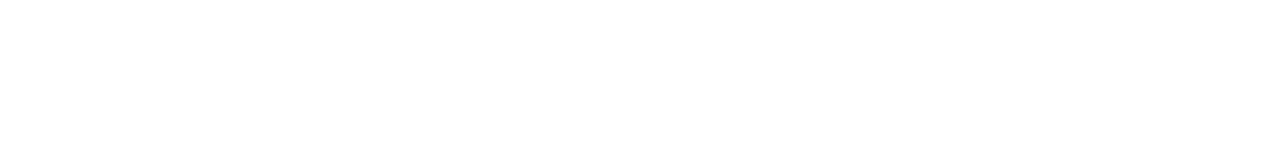
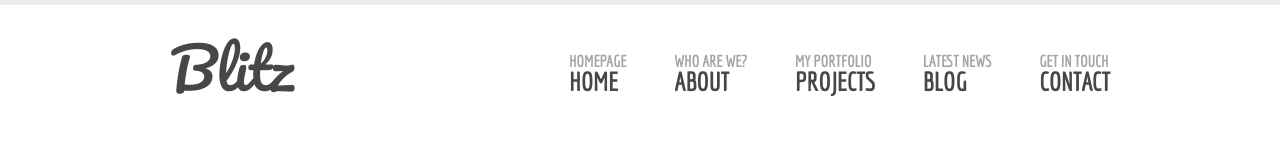
Before and after one commit to AlejandroR17/newWebSite, a plain HTML site: page index.html in a window 1280 px wide. Drawn offline with Linux system fonts and the light colour scheme.

Commit message:
Header is complete and done

```diff
--- a/index.html
+++ b/index.html
@@ -4,10 +4,34 @@
     <meta charset="UTF-8">
     <meta name="viewport" content="width=device-width, initial-scale=1.0">
     <meta http-equiv="X-UA-Compatible" content="ie=edge">
-    <link type="stylesheet" href="styles.css">
     <title>Document</title>
+    <link rel="stylesheet" href="styles.css">
+    <link href="https://fonts.googleapis.com/css?family=Economica|Pacifico&display=swap" rel="stylesheet">
 </head>
 <body>
 
+    <header class="page-header">
+        <div class="fixed-width">
+            <em class="logo">Blitz</em>
+            <nav>
+                <ul>
+                    <li><a href="#">Homepage<em>Home</em></a></li>
+                    <li><a href="#">Who are we?<em>About</em></a></li>
+                    <li><a href="#">My portfolio<em>Projects</em></a></li>
+                    <li><a href="#">Latest news<em>Blog</em></a></li>
+                    <li><a href="#">Get in touch<em>Contact</em></a></li>
+                </ul>
+            </nav>
+            <div class="clearfix"></div>
+
+        </div>
+    </header>
+
+    <section>
+
+    </section>
+
+    <footer>
+    </footer>
 </body>
 </html>
--- a/styles.css
+++ b/styles.css
@@ -0,0 +1,143 @@
+/* http://meyerweb.com/eric/tools/css/reset/
+   v2.0 | 20110126
+   License: none (public domain)
+*/
+
+html, body, div, span, applet, object, iframe,
+h1, h2, h3, h4, h5, h6, p, blockquote, pre,
+a, abbr, acronym, address, big, cite, code,
+del, dfn, em, img, ins, kbd, q, s, samp,
+small, strike, strong, sub, sup, tt, var,
+b, u, i, center,
+dl, dt, dd, ol, ul, li,
+fieldset, form, label, legend,
+table, caption, tbody, tfoot, thead, tr, th, td,
+article, aside, canvas, details, embed,
+figure, figcaption, footer, header, hgroup,
+menu, nav, output, ruby, section, summary,
+time, mark, audio, video {
+	margin: 0;
+	padding: 0;
+	border: 0;
+	font-size: 100%;
+	font: inherit;
+	vertical-align: baseline;
+}
+/* HTML5 display-role reset for older browsers */
+article, aside, details, figcaption, figure,
+footer, header, hgroup, menu, nav, section {
+	display: block;
+}
+body {
+	line-height: 1;
+}
+ol, ul {
+	list-style: none;
+}
+blockquote, q {
+	quotes: none;
+}
+blockquote:before, blockquote:after,
+q:before, q:after {
+	content: '';
+	content: none;
+}
+table {
+	border-collapse: collapse;
+	border-spacing: 0;
+}
+
+/* END OF RESET */
+
+body, *, *:before, *:after {
+    box-sizing: border-box;
+}
+
+html, body {
+    font-family: "Helvetica Neue", Helvetica, Arial, sans-serif;
+    font-size: 16px;
+    color: #474747;
+}
+
+.fixed-width {
+    width: 940px;
+    margin: 0 auto;
+}
+
+h1, h2, h3, h4, h5, h6 {
+    font-family: "Economica", sans-serif;
+    text-transform: uppercase;
+    font-weight: bold;
+    margin: 0 0 1em 0;
+}
+
+h2 {
+    font-size: 1.6rem;
+}
+
+h3 {
+    font-size: 1.2rem;
+}
+
+a {
+    color: inherit;
+    font-weight: bold;
+    text-decoration: none;
+}
+
+a:hover, a:visited, a:active {
+    color: inherited;
+    text-decoration: none;
+}
+
+.clearfix {
+    clear: both;
+}
+
+/*==========================
+HEADER
+===========================*/
+
+
+.page-header {
+    border-top: 5px solid #ebebeb;
+    padding-bottom: 2em;
+}
+
+.page-header > div {
+    position: relative;
+
+}
+
+.page-header .logo {
+    font-family: "Pacifico", cursive;
+    font-size: 3.5em;
+    position: absolute;
+    bottom: 0;
+}
+
+.page-header nav {
+    float: right;
+    font-family: "Economica", sans-serif;
+    text-decoration: none;
+    text-transform: uppercase;
+
+}
+
+.page-header nav li {
+    color: #a5a5a5;
+    float: left;
+    margin-right: 3rem;
+    padding-top: 3rem
+
+}
+
+.page-header nav li:last-child {
+    margin-right: 0;
+}
+
+.page-header nav li em {
+    display: block;
+    color: #474747;
+    font-size: 1.6em;
+}
```
